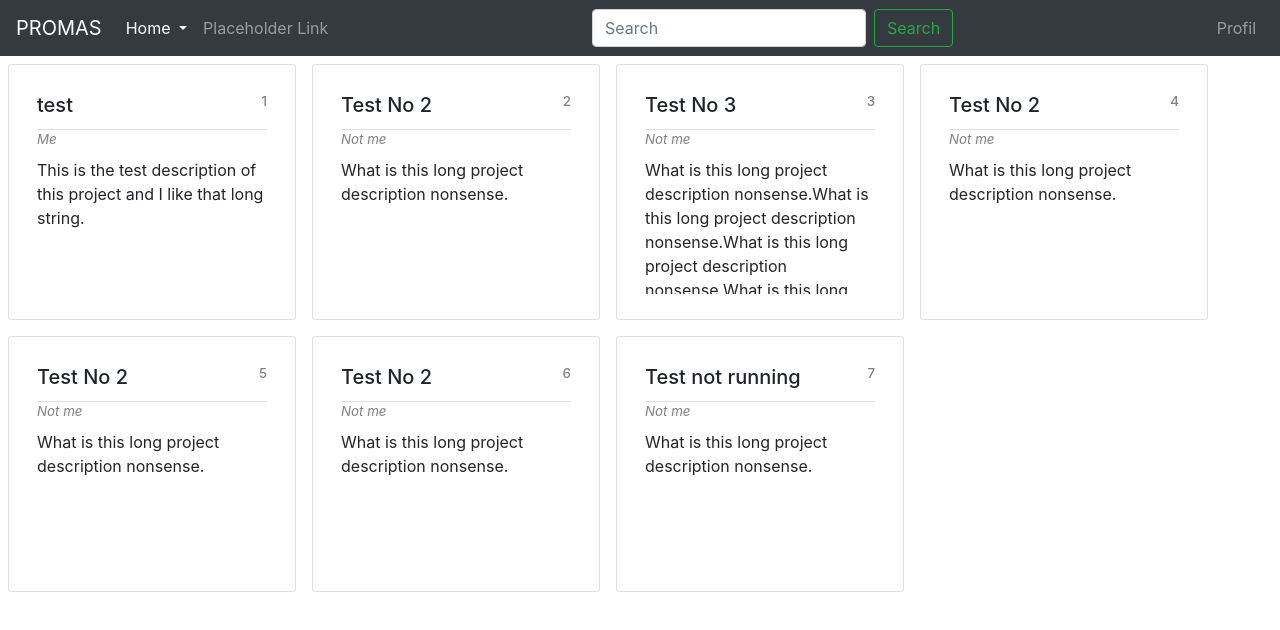
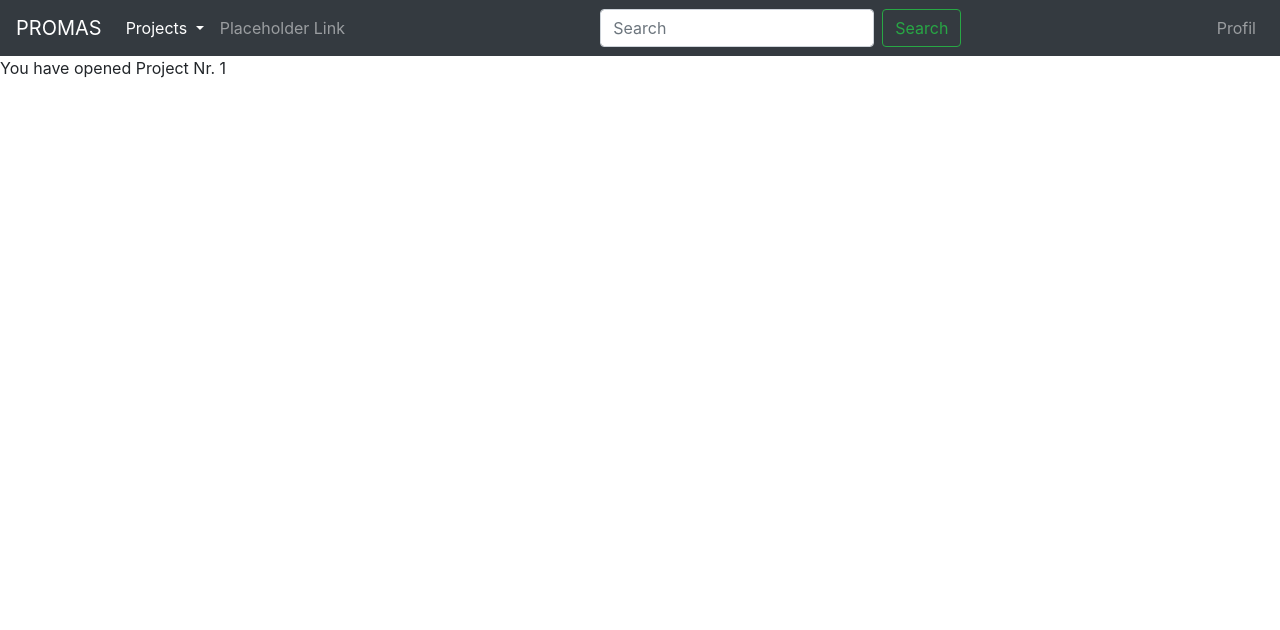
Before and after one commit to m24goller09/Webapplication, an Angular app in the folder AngularForWebApp/: page /projectView/1 in a window 1280 px wide. Before the commit this address led to /. Shown: the top 630 px of the page. Built offline with nearby package versions, Linux system fonts and the light colour scheme.

Commit message:
Added Project-View Componend And Fixed Routing

```diff
--- a/AngularForWebApp/src/app/components/app.component.html
+++ b/AngularForWebApp/src/app/components/app.component.html
@@ -1,3 +1,5 @@
 <div>
-	<app-home></app-home>
+	<app-menu-bar></app-menu-bar>
+	<router-outlet></router-outlet>
+	<!--  <app-home></app-home>  -->
 </div>
--- a/AngularForWebApp/src/app/components/home/home.component.html
+++ b/AngularForWebApp/src/app/components/home/home.component.html
@@ -1,5 +1,5 @@
 <div class="home">
-	<app-menu-bar></app-menu-bar>
+	<!--  <app-menu-bar></app-menu-bar>  -->
 	<div class="d-flex flex-wrap">
 		<app-project *ngFor="let project of projects" [project]="project"></app-project>
 	</div>
--- a/AngularForWebApp/src/app/components/home/home.component.ts
+++ b/AngularForWebApp/src/app/components/home/home.component.ts
@@ -1,6 +1,7 @@
 import { Component, OnInit } from '@angular/core';
 import {ServerDataService} from '../../services/server-data.service';
-import {Project} from '../../models/Project';
+import { Project } from '../../models/Project';
+import { ActivatedRoute } from '@angular/router'
 
 @Component({
 	selector: 'app-home',
@@ -10,9 +11,22 @@
 export class HomeComponent implements OnInit {
 	projects:Project[];
 	count:number = 0;
-	pRunning:string= 'def';
-    ngOnInit(): void {}
-	constructor(private dataService:ServerDataService) {
+	filter:string = 'def';
+
+
+	changeRunning(running: string) {
+		this.dataService.changeRunning(running);
+	}
+
+    ngOnInit(): void {
+		this.route.paramMap.subscribe(params => {
+			this.changeRunning(params.get('filter'));
+		})
+	}
+
+
+
+	constructor(private dataService: ServerDataService, private route: ActivatedRoute) {
 		this.projects = [
 			{
 				name: 'test',
@@ -65,4 +79,5 @@
 			}
 		]
 	}
+
 }
--- a/AngularForWebApp/src/app/components/menu-bar/menu-bar.component.html
+++ b/AngularForWebApp/src/app/components/menu-bar/menu-bar.component.html
@@ -1,18 +1,18 @@
 <nav class="navbar navbar-expand-sm navbar-dark bg-dark">
 
-	<a class="navbar-brand" href="">PROMAS</a>
+	<a class="navbar-brand" [routerLink]="['home','def']">PROMAS</a>
 	<button class="navbar-toggler d-lg-none" type="button" data-toggle="collapse" data-target="#collapsibleNavId"
 			aria-controls="collapsibleNavId"
 			aria-expanded="false" aria-label="Toggle navigation"></button>
 	<div class="collapse navbar-collapse" id="collapsibleNavId">
 		<ul class="navbar-nav mr-auto mt-2 mt-lg-0">
 			<li class="nav-item dropdown active">
-				<a class="nav-link dropdown-toggle" href="#" id="dropdownId" data-toggle="dropdown" aria-haspopup="true"
-				   aria-expanded="false">Home <span class="sr-only">(current)</span></a>
+				<a class="nav-link dropdown-toggle" href="" id="dropdownId" data-toggle="dropdown" aria-haspopup="true"
+				   aria-expanded="false">Projects <span class="sr-only">(current)</span></a>
 				<div class="dropdown-menu" aria-labelledby="dropdownId">
-					<a class="dropdown-item" (click)="changeRunning('def')">All Projects</a>
-					<a class="dropdown-item" (click)="changeRunning('true')">Running Projects</a>
-					<a class="dropdown-item" (click)="changeRunning('false')">Finished Projects</a>
+					<a class="dropdown-item" [routerLink]="['home','def']" routerLinkActive="router-link-active" >All Projects</a>
+					<a class="dropdown-item" [routerLink]="['home','true']">Running Projects</a>
+					<a class="dropdown-item" [routerLink]="['home','false']">Finished Projects</a>
 				</div>
 			</li>
 			<li class="nav-item">
--- a/AngularForWebApp/src/app/components/menu-bar/menu-bar.component.ts
+++ b/AngularForWebApp/src/app/components/menu-bar/menu-bar.component.ts
@@ -1,5 +1,5 @@
 import { Component, OnInit, Input } from '@angular/core';
-import {ServerDataService} from '../../services/server-data.service';
+import { ServerDataService } from '../../services/server-data.service';
 
 @Component({
   selector: 'app-menu-bar',
@@ -8,15 +8,14 @@
 })
 export class MenuBarComponent implements OnInit {
 	@Input() title:string;
-	running: string;
+	filter: string;
 	constructor(private dataService:ServerDataService) {
 	}
 
 	ngOnInit(): void {
 		// running parameter as an observable
-		this.dataService.currentRunning.subscribe(currentRunning => this.running = currentRunning);
-	}
-	changeRunning(running: string){
-		this.dataService.changeRunning(running);
+		//this.dataService.currentRunning.subscribe(currentRunning => this.running = currentRunning);
+
+
 	}
 }
--- /dev/null
+++ b/AngularForWebApp/src/app/components/project-view/project-view.component.html
@@ -0,0 +1 @@
+<p>You have opened Project Nr. {{projectID}}</p>
--- /dev/null
+++ b/AngularForWebApp/src/app/components/project-view/project-view.component.ts
@@ -0,0 +1,21 @@
+import { Component, OnInit } from '@angular/core';
+import {ActivatedRoute } from '@angular/router'
+
+@Component({
+  selector: 'app-project-view',
+  templateUrl: './project-view.component.html',
+  styleUrls: ['./project-view.component.css']
+})
+export class ProjectViewComponent implements OnInit {
+
+	projectID:number;
+  	constructor(private route: ActivatedRoute) { }
+
+  	ngOnInit(): void {
+		this.route.paramMap.subscribe(params =>{
+			this.projectID = +params.get('id')
+		})
+
+  	}
+
+}
--- a/AngularForWebApp/src/app/components/project/project.component.html
+++ b/AngularForWebApp/src/app/components/project/project.component.html
@@ -1,5 +1,5 @@
 <div *ngIf="running==project.running.toString()||running=='def'" class="card p-2" style="width: 18rem; height: 16rem; margin: 0.5rem;">
-	<a href="{{project.id}}">
+	<a [routerLink]="['/projectView',project.id]" routerLinkActive="router-link-active" >
 	<div class="card-body">
 		<h5 class="card-title">{{project.name}} <span class="id" style="float: right;"> {{project.id}} </span></h5>
 		<div class="projectCreator border-top" style="margin-bottom: 0.5rem">{{project.creator}}</div>
```
Also changed, not shown: AngularForWebApp/src/app/components/app.module.ts (+12 -3 lines), AngularForWebApp/src/app/components/project-view/project-view.component.css (added), 1 other file (tests, documents, lock files or other folders).
